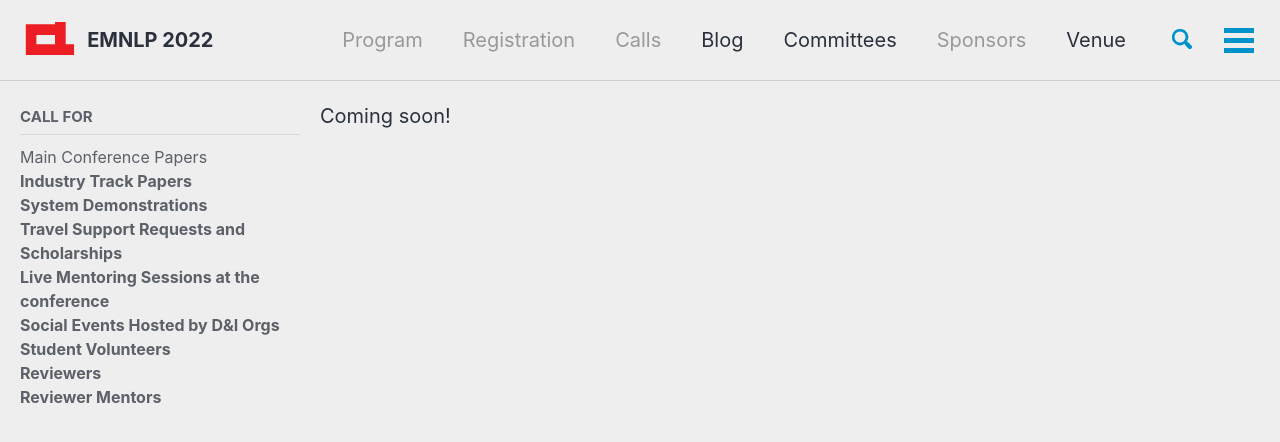
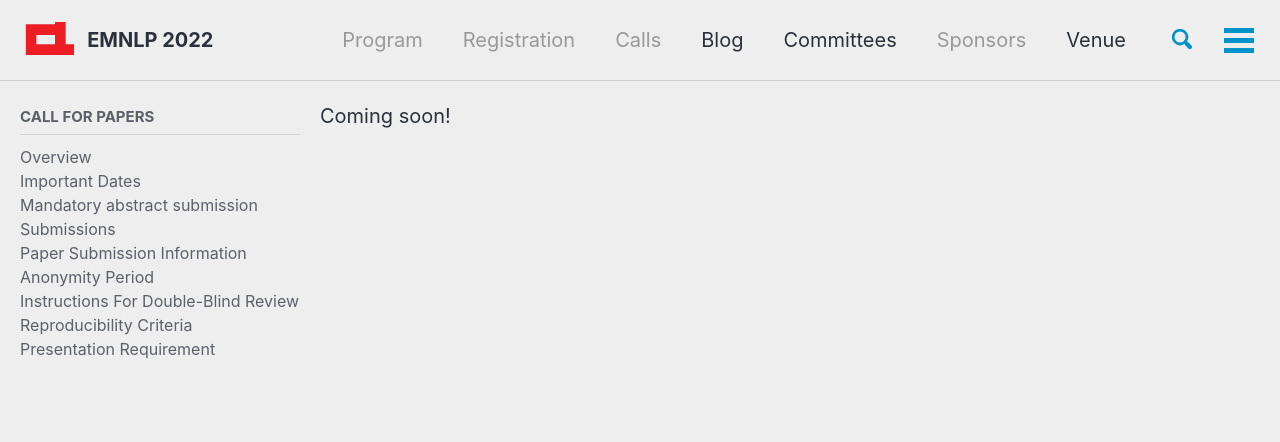
Before and after one commit to yxni98/EMNLP_2022, a Jekyll site: the page built from _pages/calls/cs.md, in a window 1280 px wide and 900 px high. Shown: the top 442 px of the window. Built offline with Jekyll 4.4.1, drawn with Linux system fonts in a browser that asks for light colours; cached includes are drawn as plain includes; nearby versions of some CDN libraries; comment, search, counter and statistics services are not loaded.

Commit message:
Add files via upload
add call  for papers

```diff
--- a/_data/navigation.yml
+++ b/_data/navigation.yml
@@ -18,7 +18,7 @@ main:
     url: /not_available
 
   - title: "Calls"
-    url: /calls/papers/
+    url: /calls/papers/Overview
 
   - title: "Blog"
     url: /blog/
@@ -72,26 +72,26 @@ program:
 #        url: /sponsors/list/
 
 calls:
-  - title: Call for
+  - title: Call for Papers
     children:
-      - title: "Main Conference Papers"
-        url: /calls/papers/
-      - title: "Industry Track Papers"
-        url: /calls/cs/
-      - title: "System Demonstrations"
-        url: /calls/cs/
-      - title: "Travel Support Requests and Scholarships"
-        url: /calls/cs/
-      - title: "Live Mentoring Sessions at the conference"
-        url: /calls/cs/
-      - title: "Social Events Hosted by D&I Orgs"
-        url: /calls/cs/
-      - title: "Student Volunteers"
-        url: /calls/cs/
-      - title: "Reviewers"
-        url: /calls/cs/
-      - title: "Reviewer Mentors"
-        url: /calls/cs/
+      - title: "Overview"
+        url: /calls/papers/Overview
+      - title: "Important Dates"
+        url: /calls/papers/Important-Dates
+      - title: "Mandatory abstract submission"
+        url: /calls/papers/Mandatory-abstract-submission
+      - title: "Submissions"
+        url: /calls/papers/Submissions
+      - title: "Paper Submission Information"
+        url: /calls/papers/Paper-Submission-Information
+      - title: "Anonymity Period"
+        url: /calls/papers/Anonymity-Period
+      - title: "Instructions For Double-Blind Review"
+        url: /calls/papers/Instructions
+      - title: "Reproducibility Criteria"
+        url: /calls/papers/Reproducibility-Criteria
+      - title: "Presentation Requirement"
+        url: /calls/papers/Presentation-Requirement
   #- title: Submission Material
   #  children:
   #    - title: "Area Descriptions"
@@ -112,10 +112,13 @@ ethics:
     children:
       - title: "Ethics FAQ"
         url: /ethics/faq/
+        disable: False
       - title: "Ethics Review Questions"
         url: /ethics/review-questions/
+        disable: False
       - title: "Ethics Committee"
         url: /ethics/committee/
+        disable: False
 
 reviewer:
   - title: Reviewer
```
